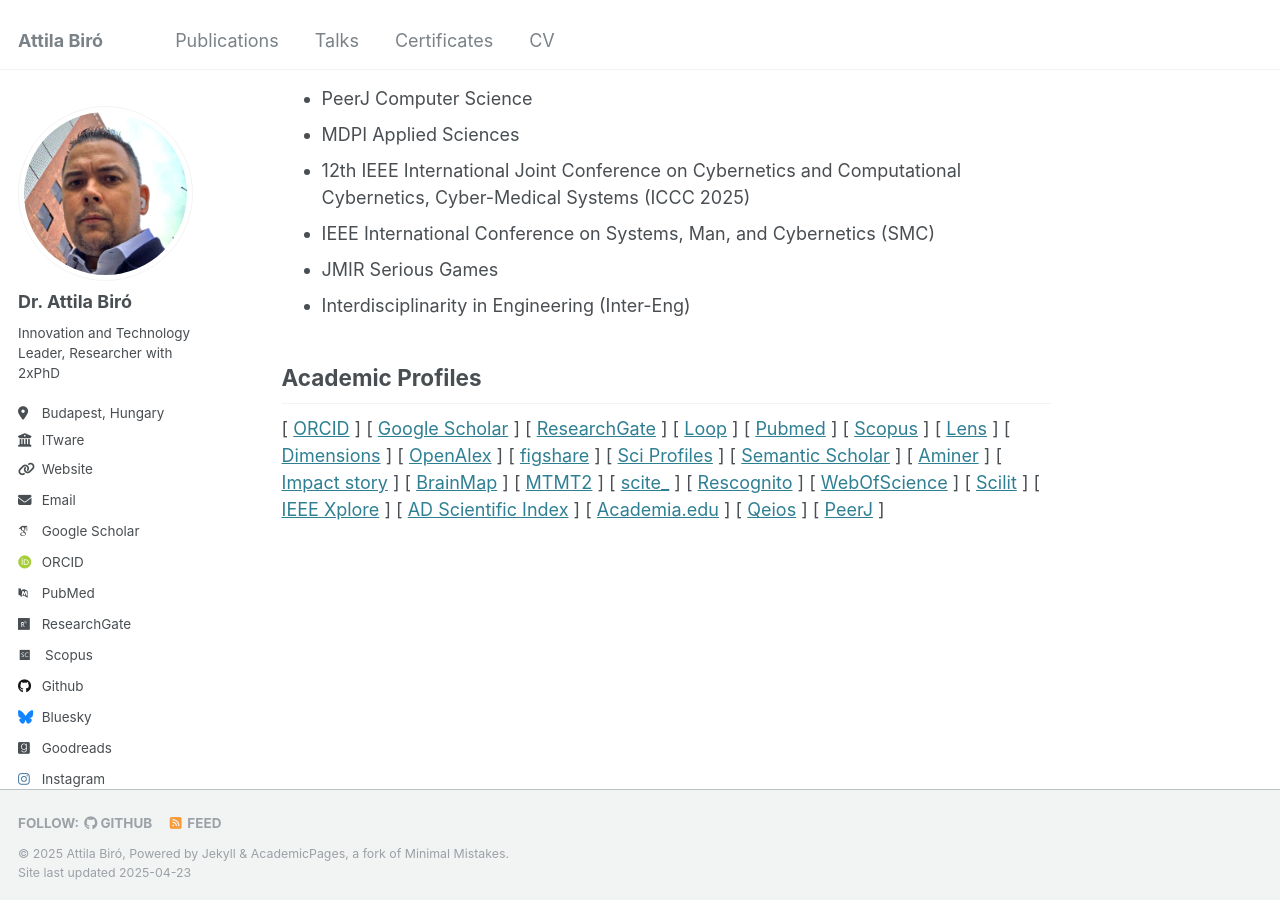
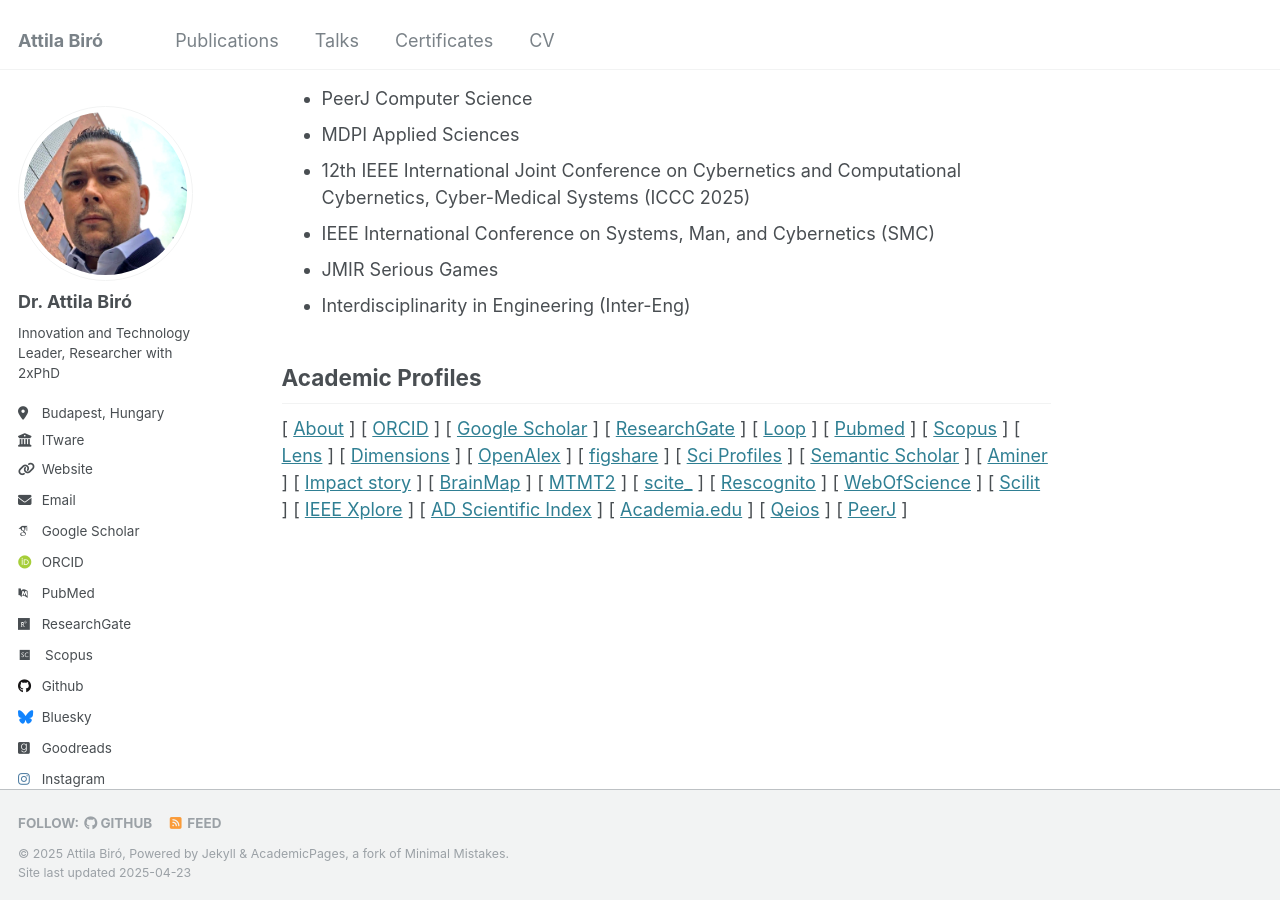
Before and after one commit to biroka/biroka.github.io, a Jekyll site: the page built from _pages/about.md, in a window 1280 px wide and 900 px high, scrolled down 2111 px. Built offline with Jekyll 4.4.1, drawn with Linux system fonts in a browser that asks for light colours; some web fonts are replaced.

Commit message:
Update about.md

```diff
--- a/_pages/about.md
+++ b/_pages/about.md
@@ -46,28 +46,29 @@ Peer Reviewer Activity
 
 Academic Profiles
 ------
-[ <a target="_new" href="https://orcid.org/0000-0002-0430-9932">ORCID</a> ]
-[ <a target="_new" href="https://scholar.google.com/citations?user=E6aVwnEAAAAJ"> Google Scholar</a> ]
-[ <a target="_new" href="https://www.researchgate.net/profile/Attila-Biro-2">ResearchGate</a> ]
-[ <a target="_new" href="https://loop.frontiersin.org/people/1141792/overview">Loop</a> ]
-[ <a target="_new" href="https://pubmed.ncbi.nlm.nih.gov/?term=Attila+Biro">Pubmed</a> ]
-[ <a target="_new" href="https://www.scopus.com/authid/detail.uri?authorId=57220745742">Scopus</a> ]
-[ <a target="_new" href="https://www.lens.org/lens/profile/629976571/scholar">Lens</a> ]
-[ <a target="_new" href="https://app.dimensions.ai/details/entities/publication/author/ur.015542601301.99">Dimensions</a> ]
-[ <a target="_new" href="https://explore.openalex.org/authors/a5079667303">OpenAlex</a> ]
-[ <a target="_new" href="https://figshare.com/authors/Attila_Biro/12270197">figshare</a> ]
-[ <a target="_new" href="https://sciprofiles.com/profile/biroattila">Sci Profiles</a> ]
-[ <a target="_new" href="https://www.semanticscholar.org/author/Attila-Bir%C3%B3/2037434941">Semantic Scholar</a> ]
-[ <a target="_new" href="https://www.aminer.cn/profile/attila-bir/637d1654f789b382beb14a88">Aminer</a> ]
-[ <a target="_new" href="https://profiles.impactstory.org/u/0000-0002-0430-9932">Impact story</a> ]
-[ <a target="_new" href="https://www.brainmap.ro/attila-biro">BrainMap</a> ]
-[ <a target="_new" href="https://m2.mtmt.hu/api/author/10098709?&labelLang=eng">MTMT2</a> ]
-[ <a target="_new" href="https://scite.ai/users/attila-biro-D1xKW">scite_</a> ]
-[ <a target="_new" href="https://rescognito.com/0000-0002-0430-9932">Rescognito</a> ]
-[ <a target="_new" href="https://www.webofscience.com/wos/author/record/2179130">WebOfScience</a> ]
-[ <a target="_new" href="https://www.scilit.com/scholars/16248794">Scilit</a> ]
-[ <a target="_new" href="https://ieeexplore.ieee.org/author/38110388500">IEEE Xplore</a> ]
-[ <a target="_new" href="https://www.adscientificindex.com/scientist/attila-biro/5929036">AD Scientific Index</a> ]
-[ <a target="_new" href="https://uma.academia.edu/AttilaBiro">Academia.edu</a> ]
-[ <a target="_new" href="https://www.qeios.com/profile">Qeios</a> ]
-[ <a target="_new" href="https://peerj.com/abiro">PeerJ</a> ]
+[ <a target="_blank" href="https://biroka.github.io/">About</a> ]
+[ <a target="_blank" href="https://orcid.org/0000-0002-0430-9932">ORCID</a> ]
+[ <a target="_blank" href="https://scholar.google.com/citations?user=E6aVwnEAAAAJ"> Google Scholar</a> ]
+[ <a target="_blank" href="https://www.researchgate.net/profile/Attila-Biro-2">ResearchGate</a> ]
+[ <a target="_blank" href="https://loop.frontiersin.org/people/1141792/overview">Loop</a> ]
+[ <a target="_blank" href="https://pubmed.ncbi.nlm.nih.gov/?term=Attila+Biro">Pubmed</a> ]
+[ <a target="_blank" href="https://www.scopus.com/authid/detail.uri?authorId=57220745742">Scopus</a> ]
+[ <a target="_blank" href="https://www.lens.org/lens/profile/629976571/scholar">Lens</a> ]
+[ <a target="_blank" href="https://app.dimensions.ai/details/entities/publication/author/ur.015542601301.99">Dimensions</a> ]
+[ <a target="_blank" href="https://explore.openalex.org/authors/a5079667303">OpenAlex</a> ]
+[ <a target="_blank" href="https://figshare.com/authors/Attila_Biro/12270197">figshare</a> ]
+[ <a target="_blank" href="https://sciprofiles.com/profile/biroattila">Sci Profiles</a> ]
+[ <a target="_blank" href="https://www.semanticscholar.org/author/Attila-Bir%C3%B3/2037434941">Semantic Scholar</a> ]
+[ <a target="_blank" href="https://www.aminer.cn/profile/attila-bir/637d1654f789b382beb14a88">Aminer</a> ]
+[ <a target="_blank" href="https://profiles.impactstory.org/u/0000-0002-0430-9932">Impact story</a> ]
+[ <a target="_blank" href="https://www.brainmap.ro/attila-biro">BrainMap</a> ]
+[ <a target="_blank" href="https://m2.mtmt.hu/api/author/10098709?&labelLang=eng">MTMT2</a> ]
+[ <a target="_blank" href="https://scite.ai/users/attila-biro-D1xKW">scite_</a> ]
+[ <a target="_blank" href="https://rescognito.com/0000-0002-0430-9932">Rescognito</a> ]
+[ <a target="_blank" href="https://www.webofscience.com/wos/author/record/2179130">WebOfScience</a> ]
+[ <a target="_blank" href="https://www.scilit.com/scholars/16248794">Scilit</a> ]
+[ <a target="_blank" href="https://ieeexplore.ieee.org/author/38110388500">IEEE Xplore</a> ]
+[ <a target="_blank" href="https://www.adscientificindex.com/scientist/attila-biro/5929036">AD Scientific Index</a> ]
+[ <a target="_blank" href="https://uma.academia.edu/AttilaBiro">Academia.edu</a> ]
+[ <a target="_blank" href="https://www.qeios.com/profile">Qeios</a> ]
+[ <a target="_blank" href="https://peerj.com/abiro">PeerJ</a> ]
```
